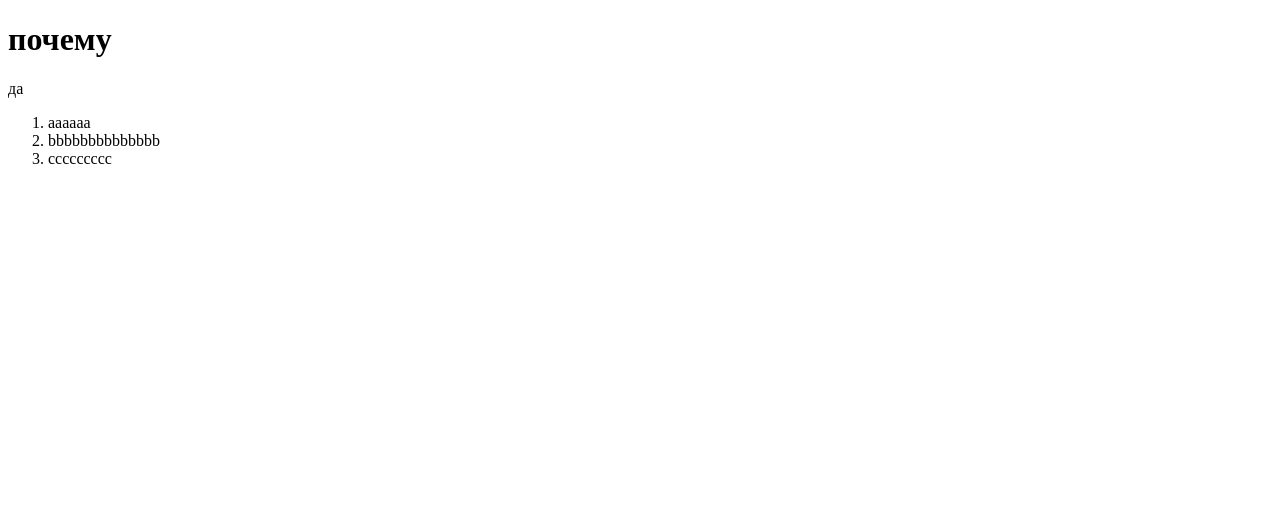
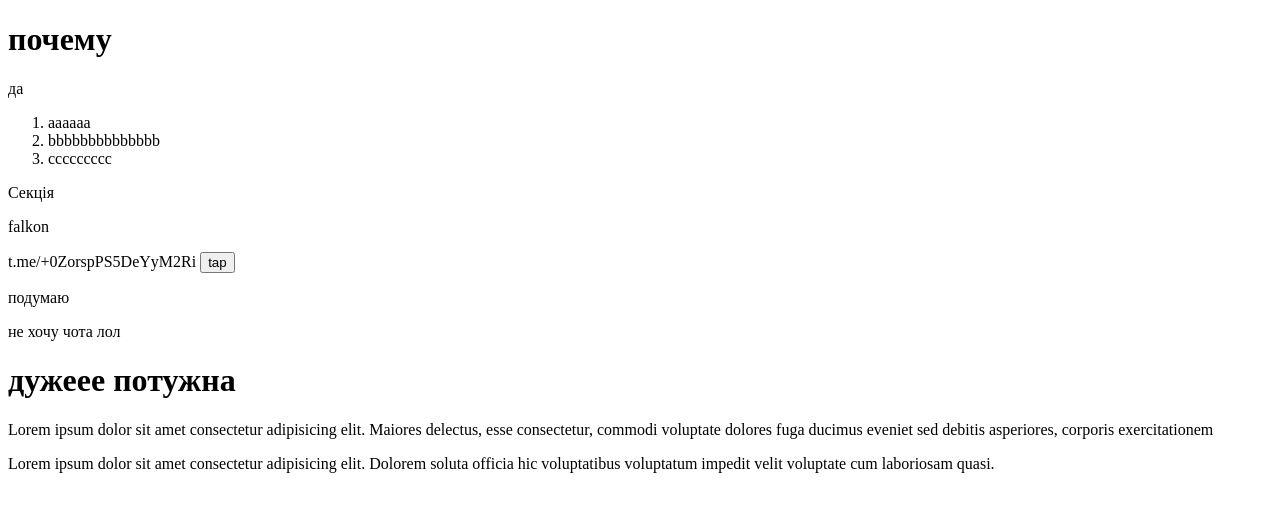
Before and after one commit to opleg609/opleg, a plain HTML site: page index.html in a window 1280 px wide. Drawn offline with Linux system fonts and the light colour scheme.

Commit message:
Update index.html

```diff
--- a/index.html
+++ b/index.html
@@ -15,3 +15,23 @@
     </ol>
 </body>
 </html>
+<section>Секція</section>
+<p>falkon</p>
+<a>t.me/+0ZorspPS5DeYyM2Ri</a>
+<button>tap</button>
+<p>подумаю
+</p>
+<p>
+не хочу чота лол
+</p>
+<h1>дужеее потужна</h1>
+<p>
+	Lorem ipsum dolor sit amet consectetur adipisicing elit.
+	Maiores delectus, esse consectetur, commodi voluptate dolores
+    fuga ducimus eveniet sed debitis asperiores, corporis exercitationem
+</p>
+<p>
+	Lorem ipsum dolor sit amet consectetur adipisicing elit. Dolorem soluta
+	officia hic voluptatibus voluptatum impedit velit voluptate cum laboriosam
+    quasi.
+</p>
```
